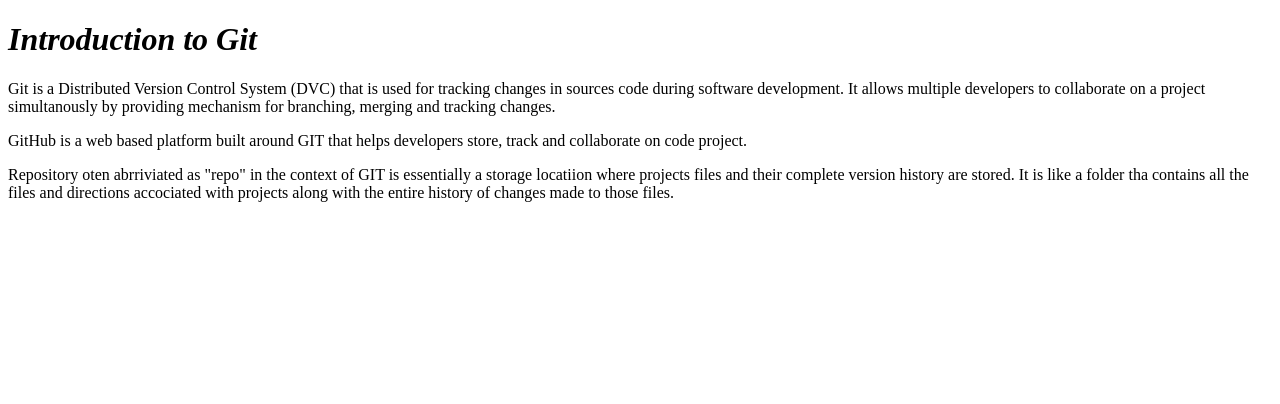
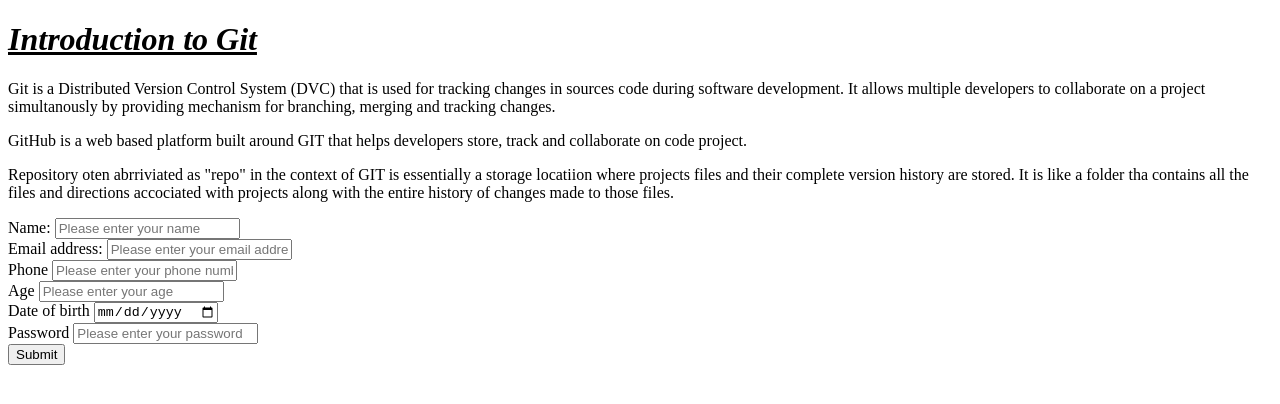
Before and after one commit to LanreOlaitanJr/New-Classwork, a plain HTML site: page index.html in a window 1280 px wide. Drawn offline with Linux system fonts and the light colour scheme.

Commit message:
New html tags

```diff
--- a/index.html
+++ b/index.html
@@ -7,7 +7,9 @@
   </head>
   <body>
     <!--Heading Tags-->
-    <h1><em>Introduction to Git</em></h1>
+    <h1>
+      <u><em>Introduction to Git</em></u>
+    </h1>
     <p>
       Git is a Distributed Version Control System (DVC) that is used for
       tracking changes in sources code during software development. It allows
@@ -25,5 +27,21 @@
       directions accociated with projects along with the entire history of
       changes made to those files.
     </p>
+    <form action="">
+      <label for="">Name:</label>
+      <input type="text" placeholder="Please enter your name" /><br />
+      <label for="">Email address:</label>
+      <input type="email" placeholder="Please enter your email address"><br>
+      <label for="">Phone</label>
+      <input type="tel" placeholder="Please enter your phone number"><br>
+      <label for="">Age</label>
+      <input type="number" placeholder="Please enter your age"><br>
+      <label for="">Date of birth</label>
+      <input type="date" placeholder="please enter your DOB"><br>
+      <label for="">Password</label>
+      <input type="password" placeholder="Please enter your password"><br>
+      <input type="Submit">
+
+    </form>
   </body>
 </html>
```
